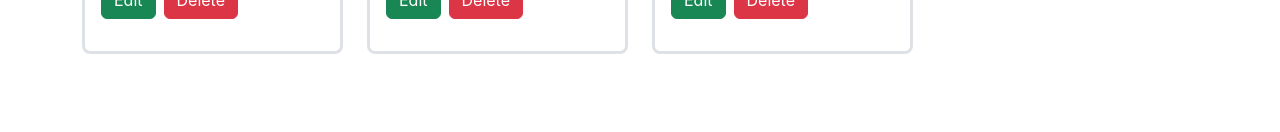
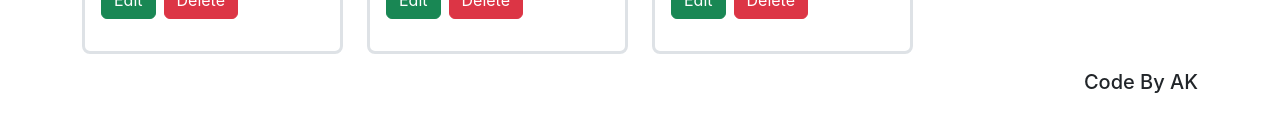
Before and after one commit to AKstyle333/22-05-24-Basic-CRUD, a React (Create React App) app: page / in a window 1280 px wide. Shown: the part 430-562 px from the top of the page. Built offline with nearby package versions, Linux system fonts and the light colour scheme.

Commit message:
Code By AK

```diff
--- a/src/App.js
+++ b/src/App.js
@@ -67,6 +67,7 @@ const App = () => {
                         );
                     })}
                 </div>
+                <h5 className="text-end">Code By AK</h5>
             </div>
         </>
     );
```
